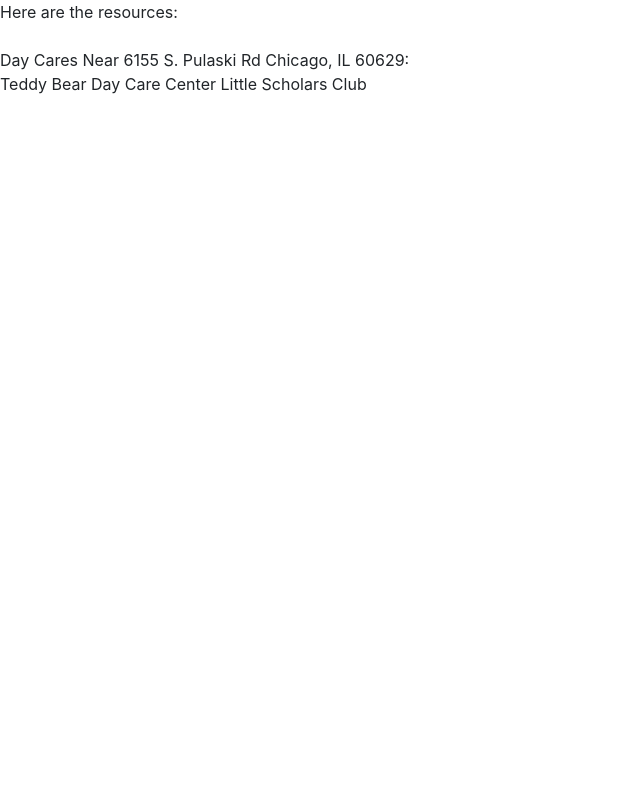
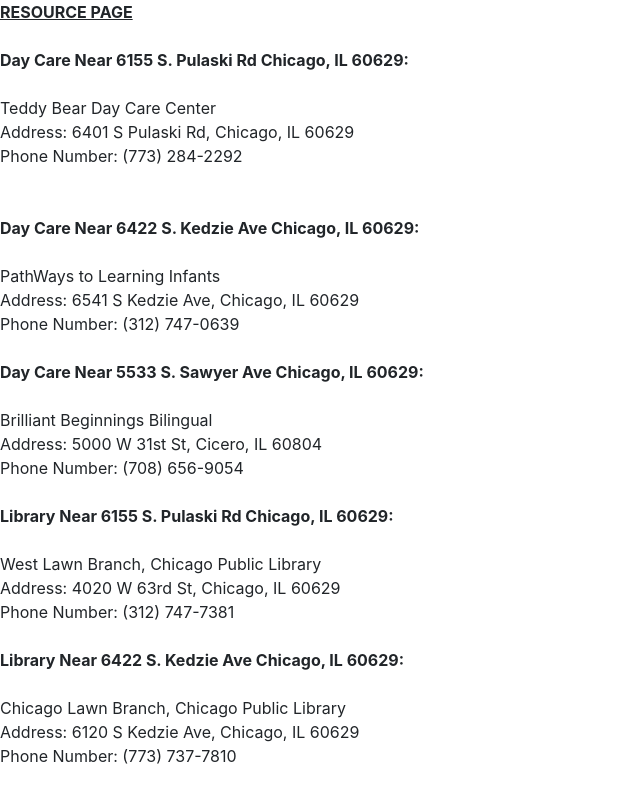
Before and after one commit to Chicago19/team-17, a React (Create React App) app in the folder my-app/: page /ResourcePage in a window 1280 px wide. Shown: the whole page, without its empty margins (0-640 px from the left). Built offline with nearby package versions, Linux system fonts and the light colour scheme.

Commit message:
Updated ResourcePage III

```diff
--- a/my-app/src/ResourcePage.js
+++ b/my-app/src/ResourcePage.js
@@ -1,7 +1,7 @@
 import React, { Component } from "react";
 import { Button, FormGroup, FormControl, FormLabel } from "react-bootstrap";
 
-export default class Exam extends Component {
+export default class ResourcePage extends Component {
   constructor(props) {
     super(props);
 
@@ -28,11 +28,30 @@
 
   render() {
     return (
-      <p> Here are the resources:
-          <br /><br />
-          Day Cares Near 6155 S. Pulaski Rd Chicago, IL 60629: <br />
-          Teddy Bear Day Care Center
-          Little Scholars Club
+      <p> <strong><u>RESOURCE PAGE</u></strong>
+          <br /> <br/>
+
+          <strong>Day Care Near 6155 S. Pulaski Rd Chicago, IL 60629: </strong><br /> <br />
+          Teddy Bear Day Care Center <br /> Address: 6401 S Pulaski Rd, Chicago, IL 60629 <br />
+          Phone Number: (773) 284-2292 <br /> <br />
+
+          <br />
+          <strong>Day Care Near 6422 S. Kedzie Ave Chicago, IL 60629: </strong><br /> <br />
+          PathWays to Learning Infants <br/>Address:  6541 S Kedzie Ave, Chicago, IL 60629
+          <br/> Phone Number: (312) 747-0639 <br /> <br />
+
+          <strong>Day Care Near 5533 S. Sawyer Ave Chicago, IL 60629: </strong><br /> <br />
+          Brilliant Beginnings Bilingual <br/>Address:  5000 W 31st St, Cicero, IL 60804
+          <br/> Phone Number: (708) 656-9054 <br/><br/>
+
+          <strong>Library Near 6155 S. Pulaski Rd Chicago, IL 60629: </strong><br /> <br />
+          West Lawn Branch, Chicago Public Library <br /> Address: 4020 W 63rd St, Chicago, IL 60629 <br />
+          Phone Number: (312) 747-7381 <br /> <br/>
+
+          <strong>Library Near 6422 S. Kedzie Ave Chicago, IL 60629: </strong><br /> <br />
+          Chicago Lawn Branch, Chicago Public Library <br/>Address:  6120 S Kedzie Ave, Chicago, IL 60629
+          <br/> Phone Number: (773) 737-7810
+
       </p>
     );
   }
```
